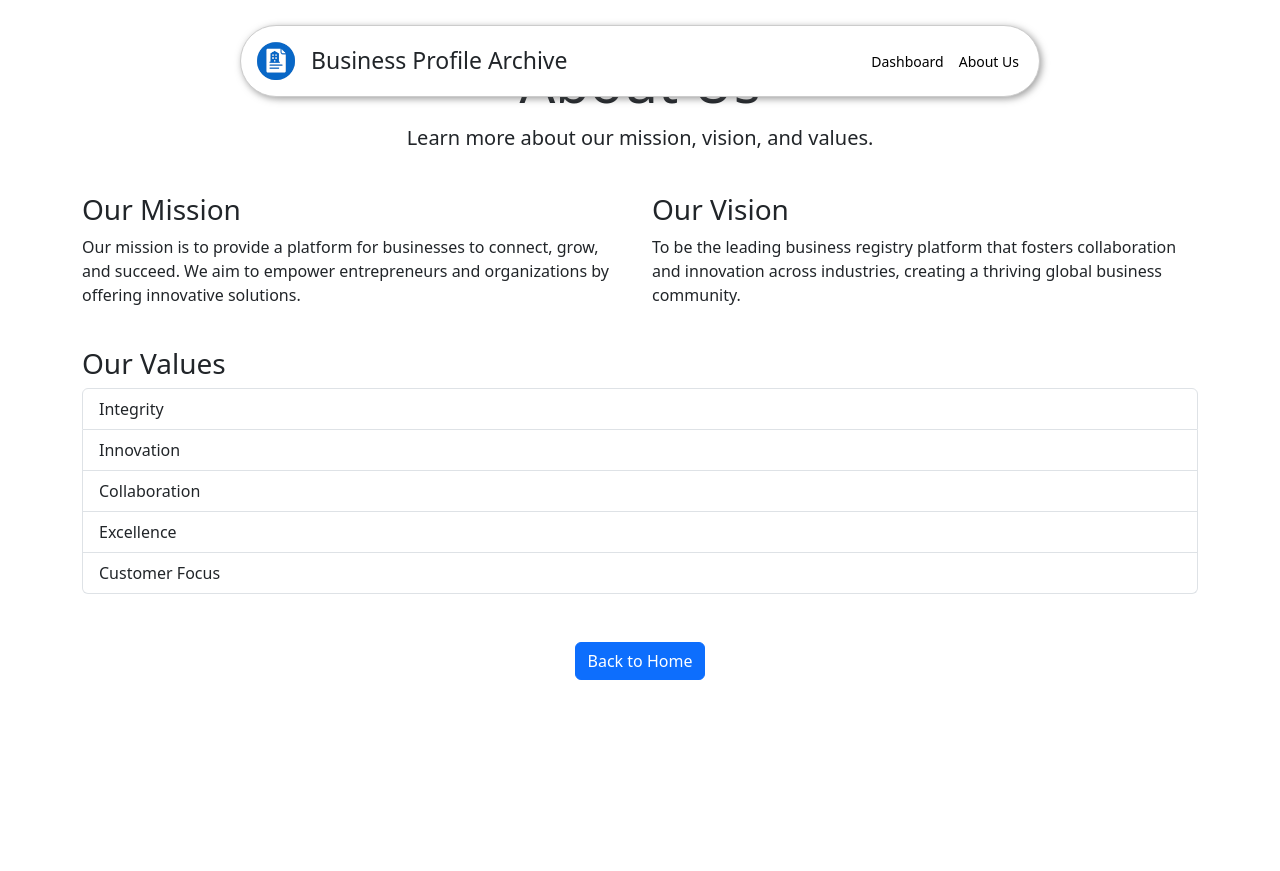
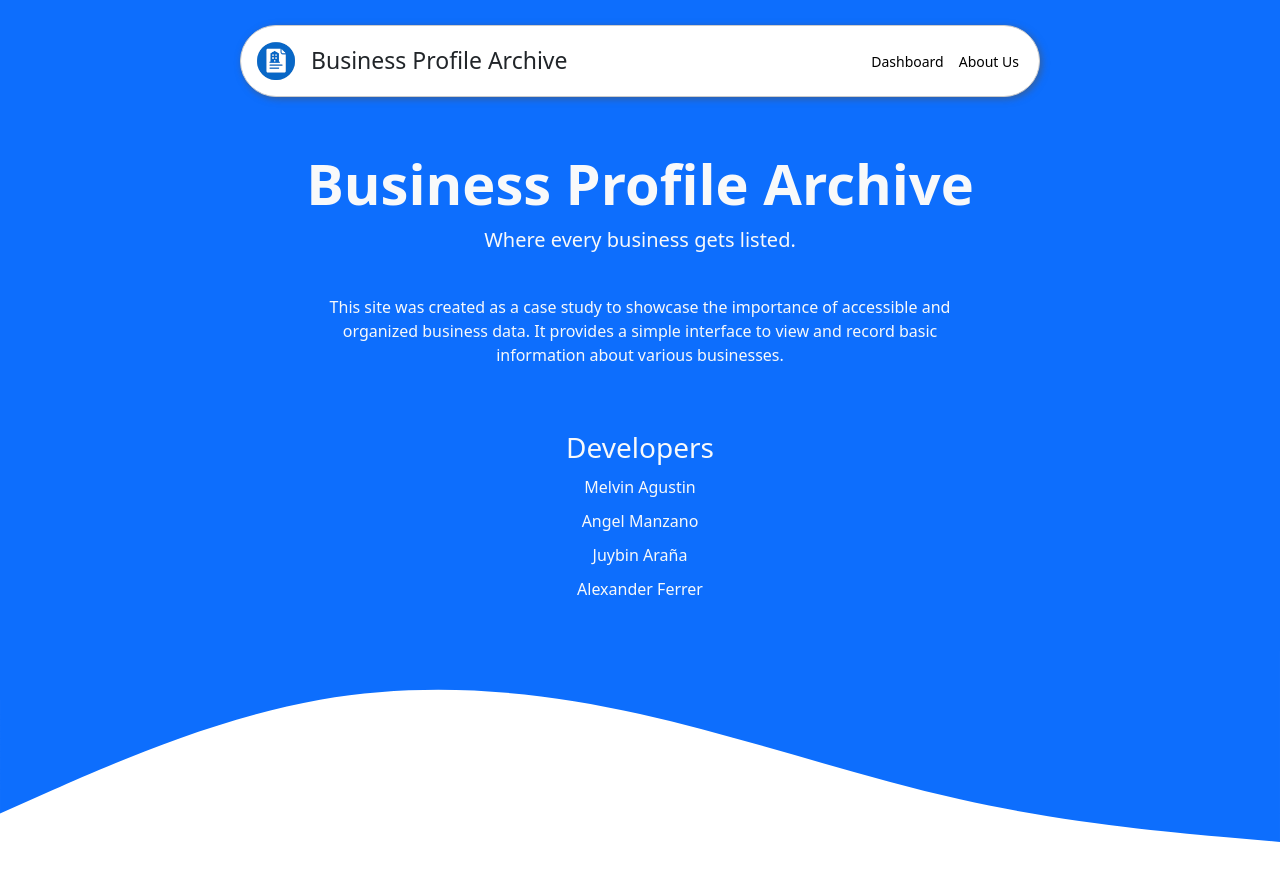
Before and after one commit to Mlvnworks/flask_business_registry, a Flask app: page /about in a window 1280 px wide. Before the commit the page ends 680 px from the top, so only its background shows below. Run offline with Flask 3, Linux system fonts and the light colour scheme.

Commit message:
finalize

```diff
--- /dev/null
+++ b/static/css/about.css
@@ -0,0 +1,33 @@
+.about-h1{
+    font-weight: 900;
+}
+
+
+.about-container{
+    padding: 50px;
+    padding-top: 150px;
+    position: relative;
+}
+
+#about-text{
+    width: min(670px, 95vw);
+    margin-inline: auto;
+}
+
+#dev-list{
+    list-style: none;
+    margin: 0;
+    padding: 0;
+}
+
+#dev-list li{
+    margin-top: 10px;
+}
+
+#wave{
+    position: absolute;
+    width: 100vw;
+    left: 0;
+    bottom: -220px;
+    z-index: -1;
+}
--- a/templates/components/identification-modal.html
+++ b/templates/components/identification-modal.html
@@ -2,12 +2,11 @@
     <div class="modal-dialog">
       <div class="modal-content">
         <div class="modal-header">
-          <h1 class="modal-title fs-5" id="exampleModalLabel">Identification</h1>
+          <h1 class="modal-title fs-5" id="exampleModalLabel">Owner Identification</h1>
           <button type="button" class="btn-close" data-bs-dismiss="modal" aria-label="Close"></button>
         </div>
         <div class="modal-body">
             <div class="mt-3">
-                <p  class="mb-1 text-center fw-bold" for="">Identification</p>
                 <div class="mb-3">
                     <div class="id-preview-container text-center " >
                         <p>Front ID</p>
@@ -24,7 +23,7 @@
 
         </div>
         <div class="modal-footer">
-          <button type="button" class="btn btn-secondary" data-bs-dismiss="#identification-modal">Close</button>
+          <button type="button" class="btn btn-secondary" data-bs-dismiss="modal">Close</button>
         </div>
       </div>
     </div>
--- a/templates/index.html
+++ b/templates/index.html
@@ -3,6 +3,10 @@
   <head>
     <meta charset="UTF-8" />
     <meta name="viewport" content="width=device-width, initial-scale=1.0" />
+    <!-- favicon -->
+    <link rel="icon" href="{{ url_for('static', filename='img/icon.png') }}" />
+
+    <!-- PAGE TITLE -->
     {% block title %}{% endblock %}
     <!-- BOOTSTRAP -->
     <link
@@ -29,6 +33,7 @@
 
     <!--  PAGE CSS -->
     {% block pageStyle %}{% endblock %}
+
   </head>
   <body>
 
--- a/templates/pages/about.html
+++ b/templates/pages/about.html
@@ -1,50 +1,42 @@
 {% extends 'index.html' %}
 <!-- TITLE -->
 {% block title %}
-<title>Business Registry | About</title>
+<title>Business Profile Archive | About</title>
 {% endblock %}
+
+<!-- PAGE STYLE -->
+{% block pageStyle %}
+  <link rel="stylesheet" href="{{ url_for('static', filename='css/about.css') }}" />
+{% endblock %}
+
 
 <!-- MAIN CONTENT -->
 {% block content %}
-<div class="container mt-5">
+<div class="about-container bg-primary text-light">
+    <div class="container">
         <div class="row">
             <div class="col-md-12 text-center">
-            <h1 class="display-4">About Us</h1>
-            <p class="lead">Learn more about our mission, vision, and values.</p>
+                <h1 class="display-4 about-h1">Business Profile Archive</h1>
+                <p class="lead">Where every business gets listed.</p>
             </div>
         </div>
         <div class="row mt-4">
-        <div class="col-md-6">
-            <h3>Our Mission</h3>
-            <p>
-                Our mission is to provide a platform for businesses to connect, grow, and succeed.
-                We aim to empower entrepreneurs and organizations by offering innovative solutions.
+                <p class="text-center" id="about-text">
+                    This site was created as a case study to showcase the importance of accessible and organized business data. It provides a simple interface to view and record basic information about various businesses.
                 </p>
         </div>
-        <div class="col-md-6">
-            <h3>Our Vision</h3>
-            <p>
-                To be the leading business registry platform that fosters collaboration and innovation
-                across industries, creating a thriving global business community.
-            </p>
-        </div>
-    </div>
-    <div class="row mt-4">
-        <div class="col-md-12">
-            <h3>Our Values</h3>
-            <ul class="list-group">
-                <li class="list-group-item">Integrity</li>
-                <li class="list-group-item">Innovation</li>
-                <li class="list-group-item">Collaboration</li>
-                <li class="list-group-item">Excellence</li>
-                <li class="list-group-item">Customer Focus</li>
+        <div class="mt-5">
+            <div class="text-center">
+                <h3>Developers</h3>
+                <ul id="dev-list">
+                    <li>Melvin Agustin</li>
+                    <li >Angel Manzano</li>
+                    <li >Juybin Araña</li>
+                    <li >Alexander Ferrer</li>
                 </ul>
             </div>
         </div>
-    <div class="row mt-5">
-        <div class="col-md-12 text-center">
-            <a href="/" class="btn btn-primary">Back to Home</a>
     </div>
-    </div>
+    <svg  id="wave" xmlns="http://www.w3.org/2000/svg" viewBox="0 0 1440 320"><path fill="#0d6efd"  fill-opacity="1" d="M0,256L60,229.3C120,203,240,149,360,128C480,107,600,117,720,144C840,171,960,213,1080,240C1200,267,1320,277,1380,282.7L1440,288L1440,0L1380,0C1320,0,1200,0,1080,0C960,0,840,0,720,0C600,0,480,0,360,0C240,0,120,0,60,0L0,0Z"></path></svg>
 </div>
 {% endblock %}
--- a/templates/pages/dashboard.html
+++ b/templates/pages/dashboard.html
@@ -1,7 +1,7 @@
 {% extends 'index.html' %}
 <!-- TITLE -->
 {% block title %}
-<title> Business Registry | Dashboard</title>
+<title> Business Profile Archive | Dashboard</title>
 {% endblock %}
 <!-- PAGE CSS -->
 {% block pageStyle %}
@@ -28,6 +28,7 @@
             class="form-control"
             placeholder="Search Business"
             aria-describedby="basic-addon2"
+            id="search-input"
           />
           <span class="input-group-text" id="basic-addon2">
             <i class="bi bi-search"></i>
@@ -53,7 +54,7 @@
           <tbody  style="font-size: 12px;">
             {% if businessList|length > 0: %}
               {% for businessItem in businessList: %}
-                <tr>
+                <tr class="record">
                   <td>{{ businessItem[0] }}</td>
                   <td>{{ datetime.fromtimestamp(businessItem[1]).strftime('%B %d, %Y %I:%M%p').lower() }}</td>
                   <td>{{ businessItem[2] }}</td>
```
Also changed, not shown: static/js/dashboard.js (+23 -1 lines), templates/pages/landing.html (+1 -7 lines). Lines whose indentation alone changed are shown as unchanged.
